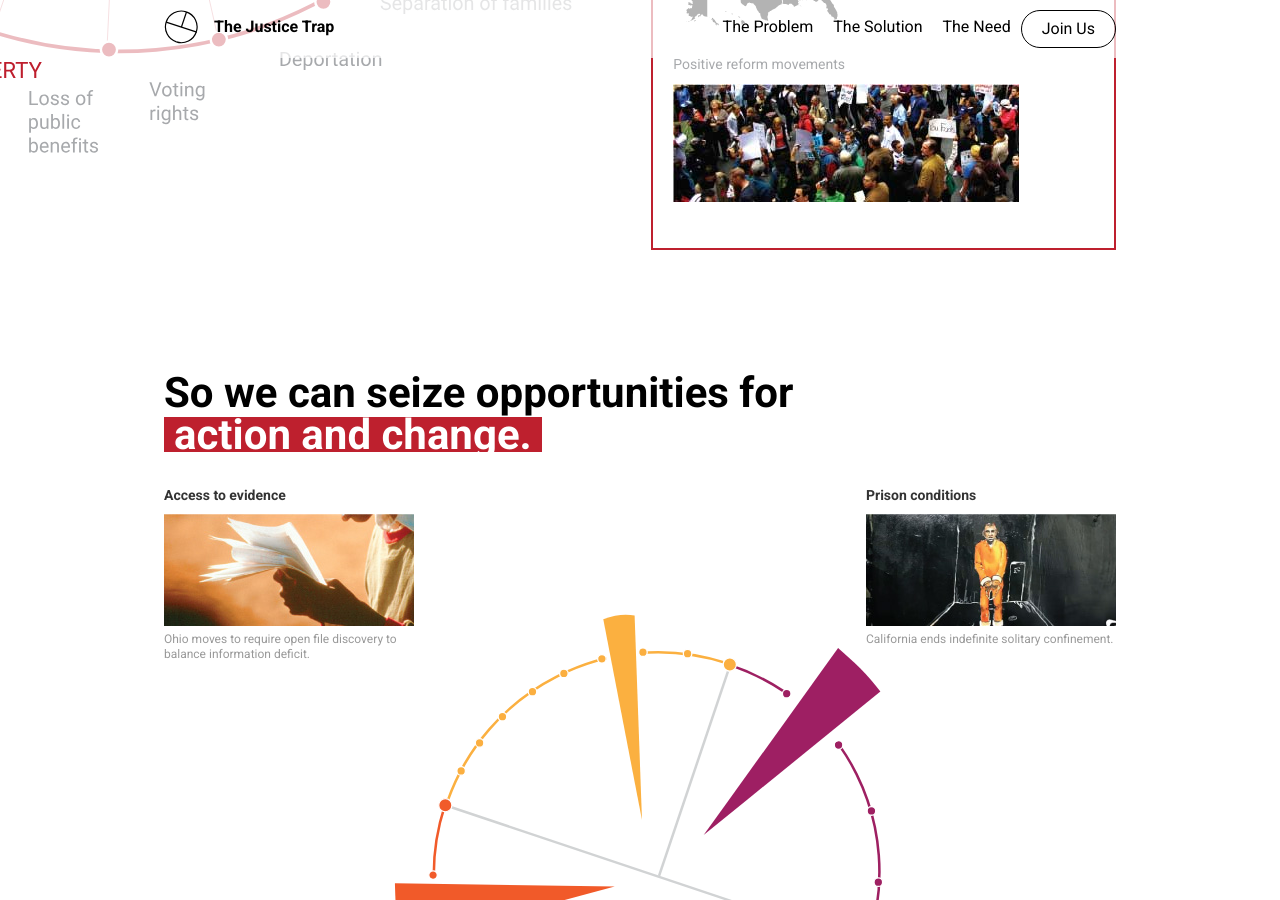
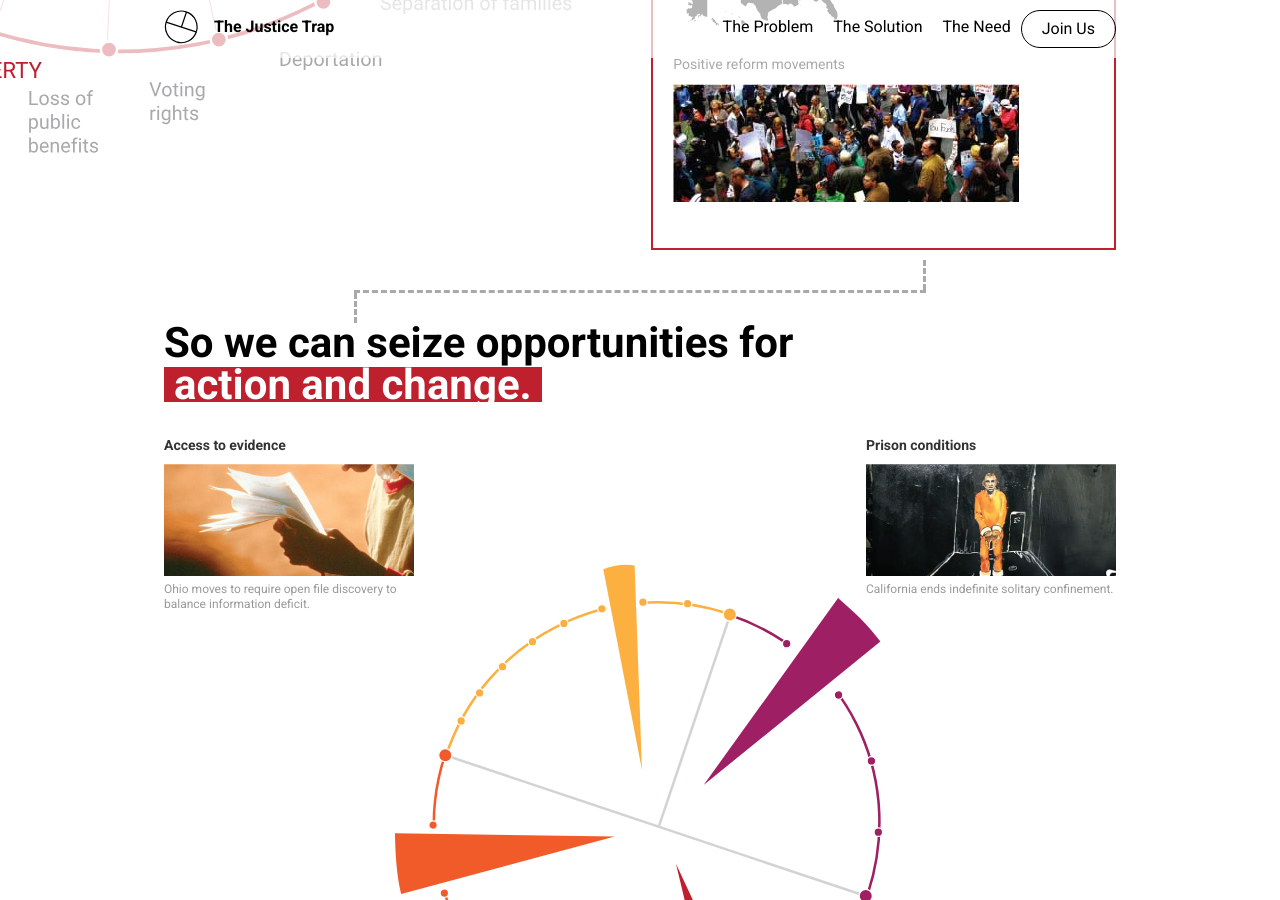
Before and after one commit to noahmanger/thejusticetrap, a Jekyll site: the page built from index.html, in a window 1280 px wide and 900 px high, scrolled down 3011 px. Built offline with Jekyll 4.4.1, drawn with Linux system fonts in a browser that asks for light colours.

Commit message:
Connectors

```diff
--- a/_includes/section-4.html
+++ b/_includes/section-4.html
@@ -29,6 +29,14 @@
         <img src="assets/img/issues-03.jpg" alt="Photo of protest">
       </div>
     </div>
+  </div>
+</div>
+
+<div class="container">
+  <div class="connector connector--1">
+    <div class="seg seg--up seg--1"></div>
+    <div class="seg seg--horizontal seg--2"></div>
+    <div class="seg seg--up seg--3"></div>
   </div>
 </div>
 
--- a/assets/_sass/components/_components.scss
+++ b/assets/_sass/components/_components.scss
@@ -11,5 +11,6 @@
   'video-background',
   'issues',
   'call-to-action',
+  'connectors',
   'footer'
 ;
--- /dev/null
+++ b/assets/_sass/components/_connectors.scss
@@ -0,0 +1,55 @@
+.connector {
+  position: relative;
+  width: 100%;
+
+  .seg {
+    border-style: dashed;
+    border-color: $light-gray;
+    position: absolute;
+  }
+
+  .seg--up {
+    border-right: 3px;
+    width: 3px;
+  }
+
+  .seg--horizontal {
+    border-bottom: 3px;
+  }
+}
+
+.connector--1 {
+  .seg--1 {
+    height: 5rem;
+    right: 50%;
+    top: 0;
+  }
+
+  .seg--2,
+  .seg--3 {
+    display: none;
+  }
+}
+
+@include media($large-screen-up) {
+  .connector--1 {
+    .seg--1 {
+      right: 20%;
+      height: 3rem;
+    }
+
+    .seg--2 {
+      display: block;
+      width: 60%;
+      top: 3rem;
+      left: 20%;
+    }
+
+    .seg--3 {
+      display: block;
+      top: 3.3rem;
+      left: 20%;
+      height: 3rem;
+    }
+  }
+}
--- a/assets/_sass/components/_issues.scss
+++ b/assets/_sass/components/_issues.scss
@@ -2,6 +2,10 @@
   background: url('/assets/img/cycle-issues.svg') no-repeat;
   background-position: -10rem -10rem;
   background-size: 40rem;
+
+  .section__content {
+    padding-bottom: 1rem;
+  }
 
   @include media($large-screen-up) {
     background-size: 80rem;
@@ -10,7 +14,7 @@
 
 .issues__details {
   position: relative;
-  margin-top: 20rem;
+  margin-top: 24rem;
   border: 2px solid $red;
   padding: 2rem;
 
@@ -89,15 +93,12 @@
 // Actions
 .action {
   position: relative;
-  padding-top: 2rem;
 
   .headline {
     width: 100%;
   }
 
   @include media($large-screen-up) {
-    padding-top: 4rem;
-
     .headline {
       width: 80%;
     }
```
